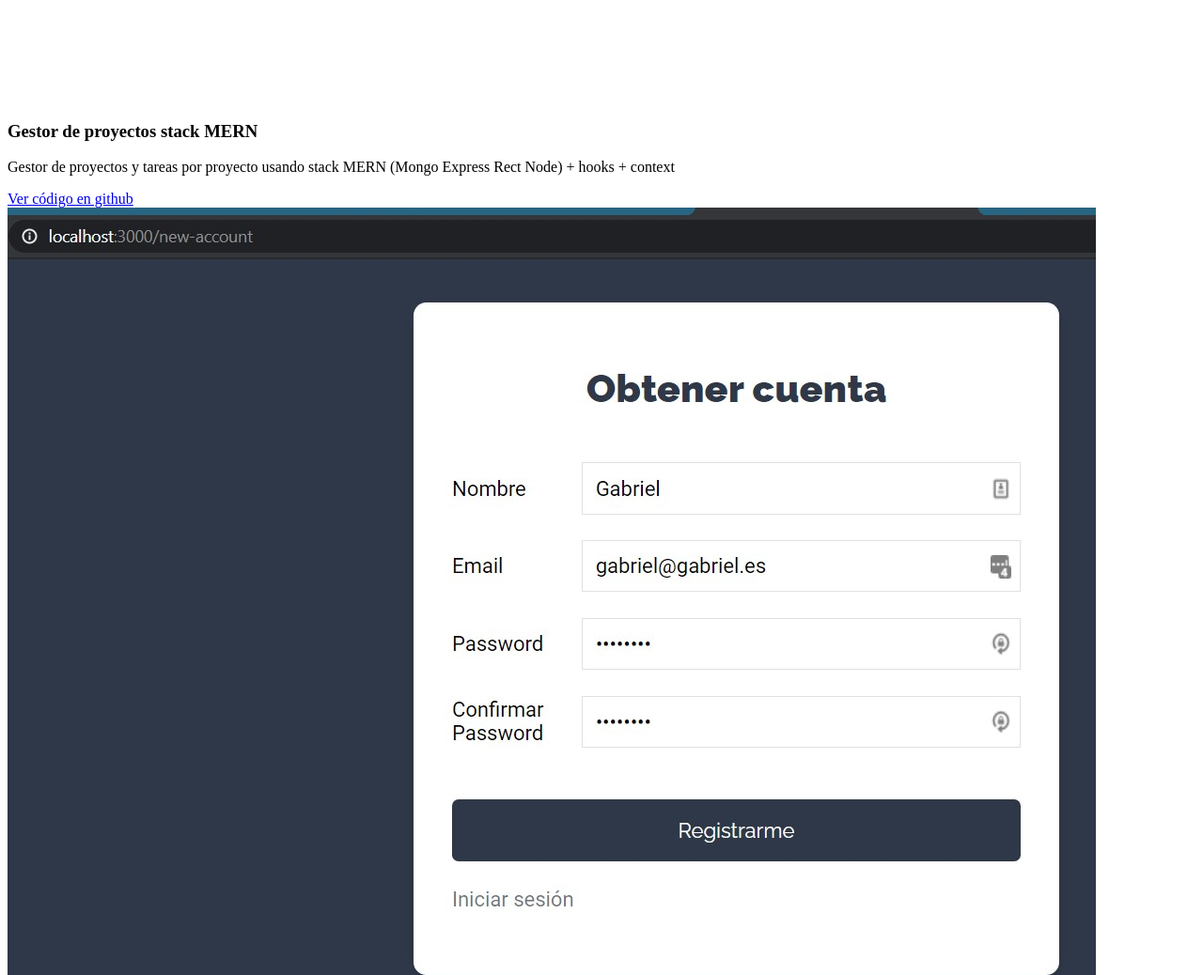
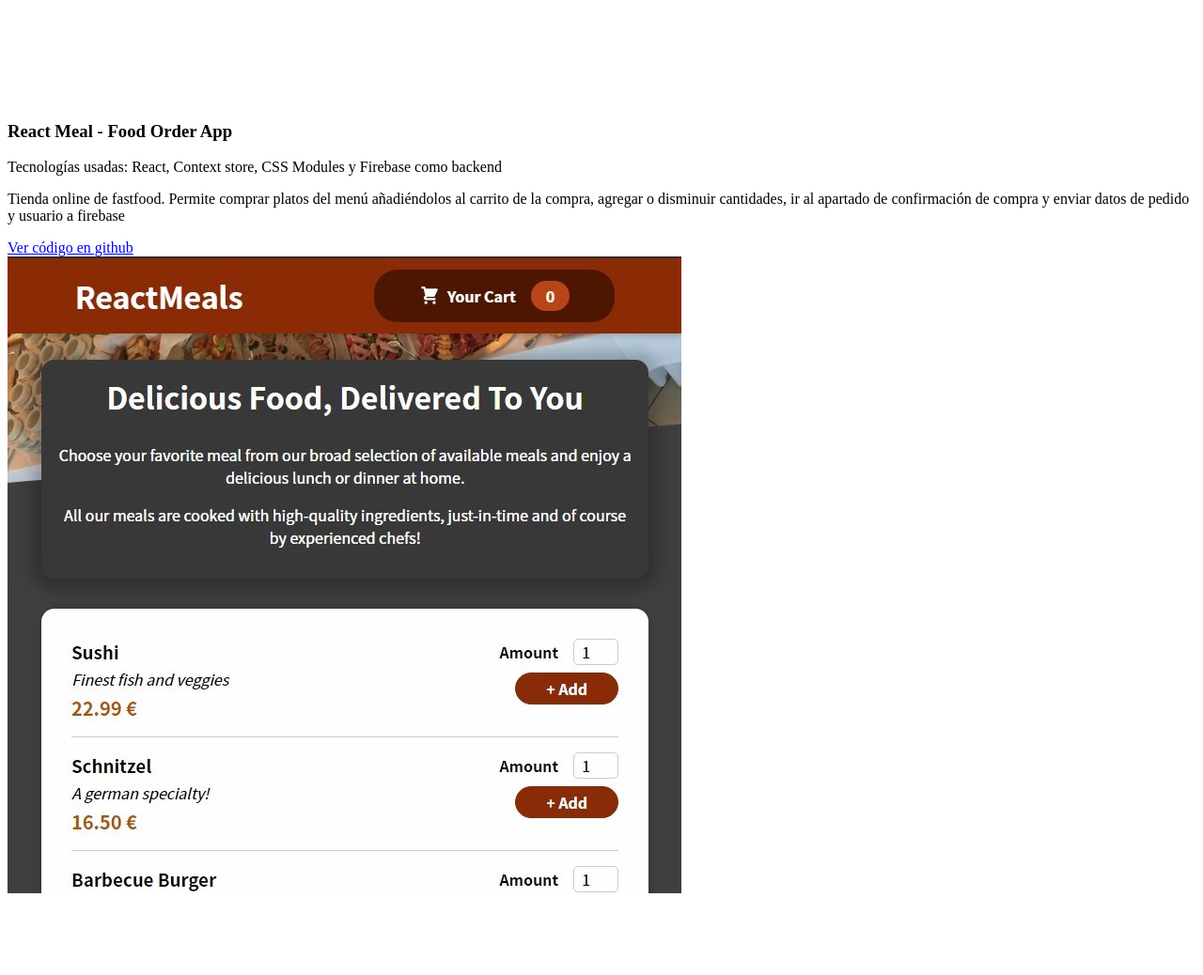
Before and after one commit to gabyballester/portfolio-gabriel-ballester, a website: page src/template.html in a window 1280 px wide. Shown: the part 2660-3698 px from the top of the page at 94% size. Drawn offline with nearby package versions, Linux system fonts and the light colour scheme.

Commit message:
Agregado proyecto reactmeals - food order app

```diff
--- a/src/template.html
+++ b/src/template.html
@@ -88,6 +88,7 @@
     </div>
   </section>
   <!-- /END About Section -->
+
   <br><br><br><br><br><br><br><br>
   <!-- **** Projects Section **** -->
   <section id="projects">
@@ -124,6 +125,41 @@
               <a href="https://youtu.be/ZzGPTRsC9TY" target="_blank">
                 <div data-tilt class="thumbnail rounded">
                   <img class="img-fluid" src="./assets/project-images/cms-mern.jpg" />
+                </div>
+              </a>
+            </div>
+          </div>
+        </div>
+        <!-- /END Project -->
+
+        <br><br><br><br><br><br><br><br>
+        <!-- React Meal - Foot order App -->
+        <div class="row">
+          <div class="col-lg-4 col-sm-12">
+            <div class="project-wrapper__text">
+              <h3 class="project-wrapper__text-title">React Meal - Food Order App</h3>
+
+              <div>
+                <p class="mb-4">Tecnologías usadas: React, Context store, CSS Modules y Firebase como backend</p>
+                <p class="mb-4">
+                  Tienda online de fastfood. Permite comprar platos del menú añadiéndolos al carrito de la compra,
+                  agregar o disminuir cantidades, ir al apartado de confirmación de compra y enviar datos de pedido
+                  y usuario a firebase
+                </p>
+              </div>
+
+              <a target="_blank" class="cta-btn text-color-main"
+                href="https://github.com/gabyballester/react-food-order-app-context-cssmodules-firebase">
+                Ver código en github
+              </a>
+
+            </div>
+          </div>
+          <div class="col-lg-8 col-sm-12">
+            <div class="project-wrapper__image">
+              <a href="https://github.com/gabyballester/react-food-order-app-context-cssmodules-firebase" target="_blank">
+                <div data-tilt class="thumbnail rounded">
+                  <img class="img-fluid" src="./assets/project-images/react-food-order-app.jpg" />
                 </div>
               </a>
             </div>
```
Also changed, not shown: README.md, src/assets/project-images/react-food-order-app.jpg (added).
